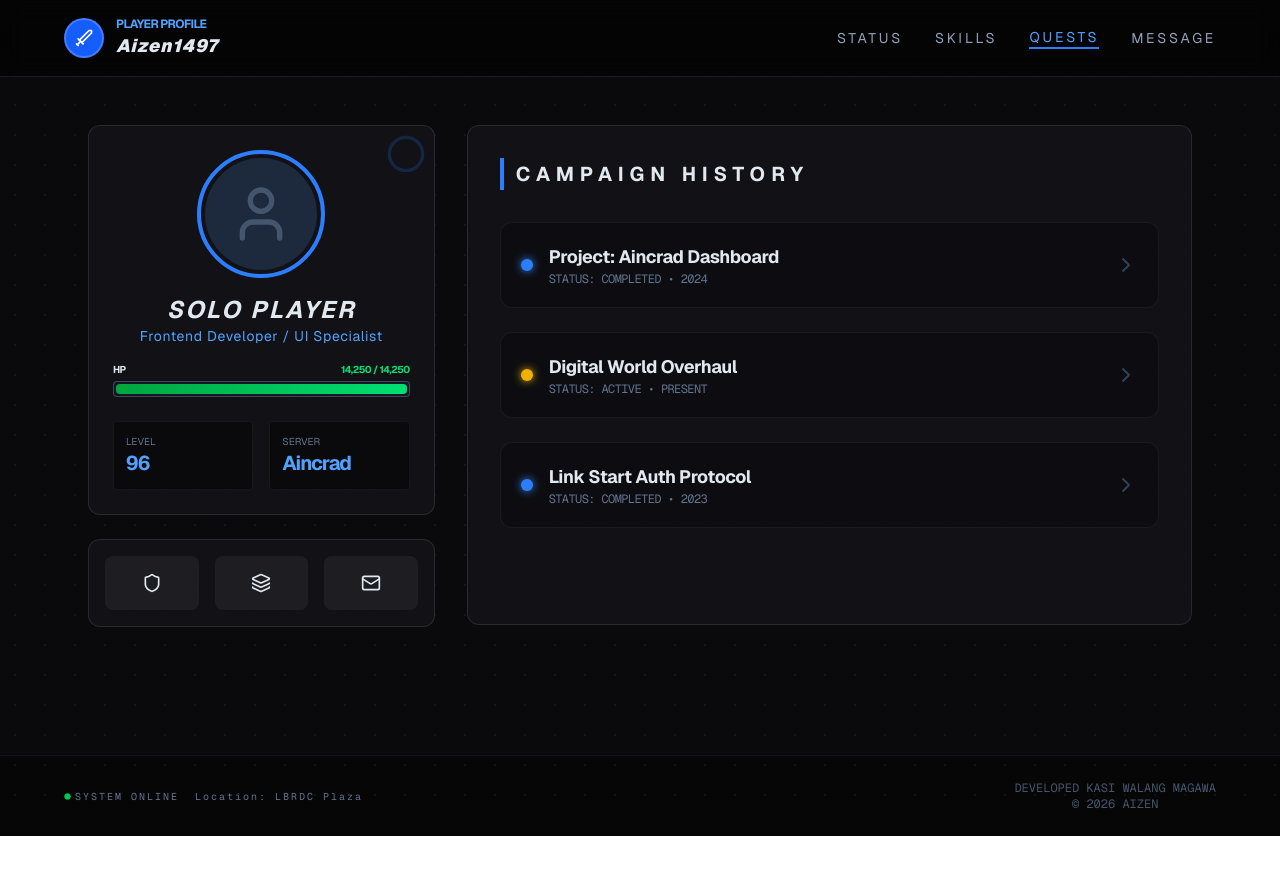
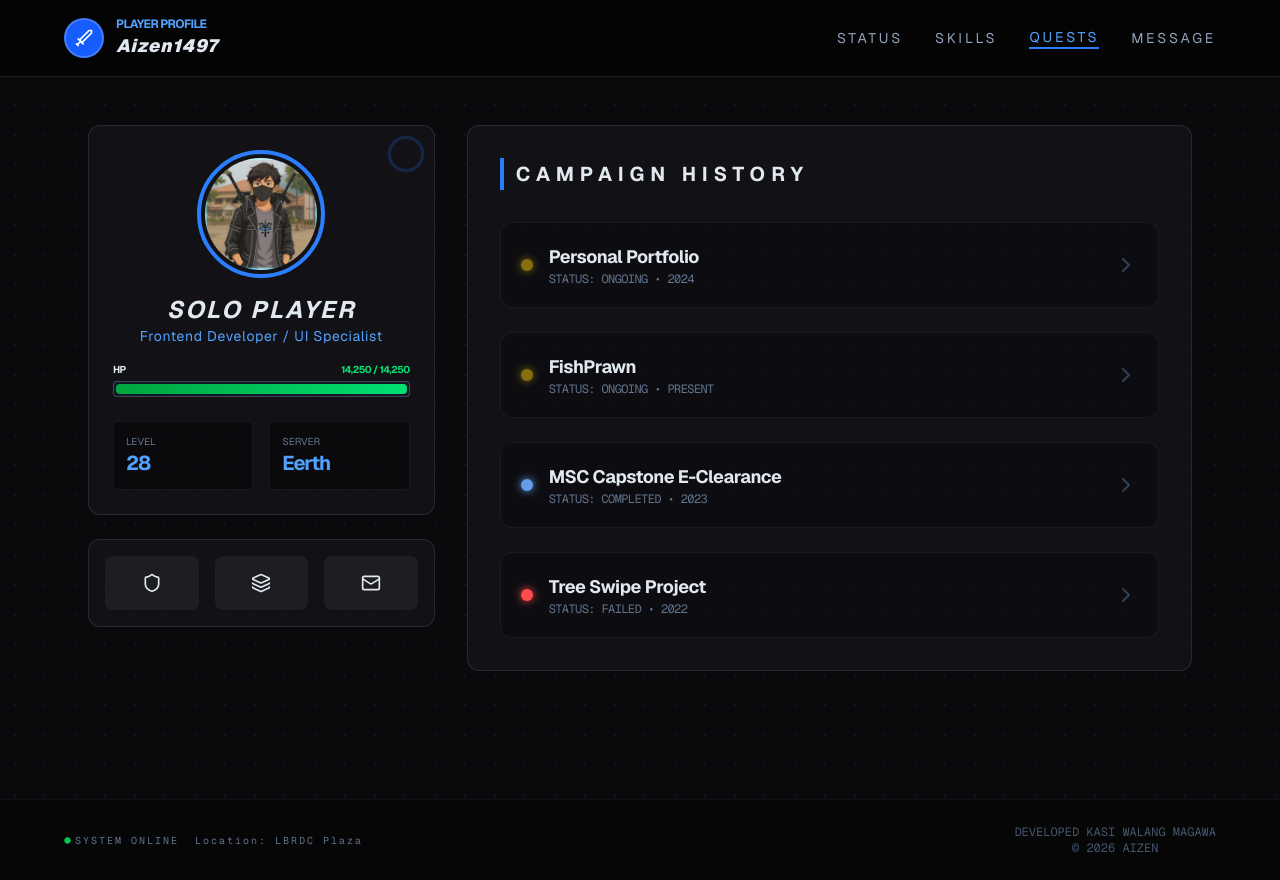
Before and after one commit to AdeptiJV26/MyProfile, a Next.js app: page / in a window 1280 px wide. Both pictures are taken after a click on the button "QUESTS". Before the commit the page ends 836 px from the top, so only its background shows below. Built offline with nearby package versions, Linux system fonts and the light colour scheme.

Commit message:
small patch

```diff
--- a/app/components/profilecard.tsx
+++ b/app/components/profilecard.tsx
@@ -1,17 +1,20 @@
-import {
-  Shield,
-  User,
-  Layers,
-  Mail,
-  Circle
-} from 'lucide-react';
+import { Shield, User, Layers, Mail, Circle } from "lucide-react";
+import Image from "next/image";
+import { useState } from "react";
 
 interface ProfileCardProps {
   hp: number;
 }
 
+export default function ProfileCard({ hp }: ProfileCardProps) {
+  const getHpColor = () => {
+    if (hp > 50) return "from-green-600 to-green-400";
+    if (hp > 20) return "from-yellow-600 to-yellow-400";
+    return "from-red-600 to-red-400 animate-pulse";
+  };
 
-export default function ProfileCard({hp}: ProfileCardProps) {
+  const [imgError, setImgError] = useState(false);
+
   return (
     <div className="lg:col-span-4 space-y-6">
       <div className="bg-[#15151a]/80 border border-white/10 rounded-xl p-6 relative overflow-hidden group">
@@ -21,32 +24,63 @@ export default function ProfileCard({hp}: ProfileCardProps) {
 
         <div className="flex flex-col items-center text-center">
           <div className="w-32 h-32 rounded-full border-4 border-blue-500 p-1 mb-4">
-                  <div className="w-full h-full rounded-full bg-slate-800 flex items-center justify-center overflow-hidden">
+            <div className="w-full h-full rounded-full bg-slate-800 flex items-center justify-center overflow-hidden relative">
+              {!imgError ? (
+                <Image
+                  src="/img/aizen.png" // Path to your public folder
+                  alt="Player Avatar"
+                  fill // Makes image fill the parent container
+                  className="object-cover"
+                  onError={() => setImgError(true)}
+                />
+              ) : (
                 <User size={64} className="text-slate-600" />
+              )}
             </div>
           </div>
-                <h2 className="text-2xl font-bold uppercase italic tracking-widest">Solo Player</h2>
-                <p className="text-blue-400 text-sm mb-4 tracking-wider">Frontend Developer / UI Specialist</p>
+          <h2 className="text-2xl font-bold uppercase italic tracking-widest">
+            Solo Player
+          </h2>
+          <p className="text-blue-400 text-sm mb-4 tracking-wider">
+            Frontend Developer / UI Specialist
+          </p>
 
           {/* Health Bar UI */}
+
           <div className="w-full space-y-1 mb-6">
             <div className="flex justify-between text-[10px] uppercase font-bold tracking-tighter">
               <span>HP</span>
-                    <span className="text-green-400">14,250 / 14,250</span>
+              <span
+                className={
+                  hp > 20
+                    ? "text-green-400"
+                    : "text-red-500 font-bold animate-pulse"
+                }
+              >
+                {Math.round(hp * 142.5).toLocaleString()} / 14,250
+              </span>
             </div>
+
             <div className="h-4 w-full bg-gray-900 border border-white/20 rounded-sm p-[2px]">
-                    <div className="h-full bg-gradient-to-r from-green-600 to-green-400 rounded-sm" style={{ width: '100%' }}></div>
+              <div
+                className={`h-full bg-gradient-to-r transition-all duration-500 rounded-sm ${getHpColor()}`}
+                style={{ width: `${hp}%` }}
+              ></div>
             </div>
           </div>
 
           <div className="grid grid-cols-2 gap-4 w-full text-left">
             <div className="bg-black/40 p-3 rounded border border-white/5">
               <div className="text-[10px] text-slate-500 uppercase">Level</div>
-                    <div className="text-xl font-bold text-blue-400 tracking-tighter">96</div>
+              <div className="text-xl font-bold text-blue-400 tracking-tighter">
+                28
+              </div>
             </div>
             <div className="bg-black/40 p-3 rounded border border-white/5">
               <div className="text-[10px] text-slate-500 uppercase">Server</div>
-                    <div className="text-xl font-bold text-blue-400 tracking-tighter">Aincrad</div>
+              <div className="text-xl font-bold text-blue-400 tracking-tighter">
+                Eerth
+              </div>
             </div>
           </div>
         </div>
@@ -54,7 +88,10 @@ export default function ProfileCard({hp}: ProfileCardProps) {
 
       <div className="bg-[#15151a]/80 border border-white/10 rounded-xl p-4 flex gap-4 overflow-x-auto">
         {[Shield, Layers, Mail].map((Icon, idx) => (
-                <button key={idx} className="flex-1 bg-white/5 p-4 rounded-lg flex items-center justify-center hover:bg-blue-600/20 hover:border-blue-500 transition-all border border-transparent">
+          <button
+            key={idx}
+            className="flex-1 bg-white/5 p-4 rounded-lg flex items-center justify-center hover:bg-blue-600/20 hover:border-blue-500 transition-all border border-transparent"
+          >
             <Icon size={20} />
           </button>
         ))}
--- a/app/pages/renderbiography.tsx
+++ b/app/pages/renderbiography.tsx
@@ -19,10 +19,10 @@ export default function RenderBio() {
 
       <div className="grid md:grid-cols-2 gap-4 mt-12">
         {[
-          { label: "Strength", value: "98/100", desc: "React Frameworks" },
-          { label: "Agility", value: "95/100", desc: "UI Performance" },
-          { label: "Intelligence", value: "92/100", desc: "Problem Solving" },
-          { label: "Luck", value: "88/100", desc: "Edge Cases" },
+          { label: "Strength", value: "28/100", desc: "React Frameworks" },
+          { label: "Agility", value: "25/100", desc: "UI Performance" },
+          { label: "Intelligence", value: "22/100", desc: "Problem Solving" },
+          { label: "Luck", value: "28/100", desc: "Edge Cases" },
         ].map((stat, i) => (
           <div
             key={i}
--- a/app/pages/renderquest.tsx
+++ b/app/pages/renderquest.tsx
@@ -1,6 +1,12 @@
 import { ChevronRight } from "lucide-react";
 
 export default function RenderQuest() {
+  const statusConfig: Record<string, string> = {
+    Completed: "bg-(--color-status-completed) shadow-[0_0_8px_#649de9]",
+    Ongoing: "bg-(--color-status-ongoing) shadow-[0_0_8px_#f1c40f] animate-pulse",
+    Failed: "bg-(--color-status-failed) shadow-[0_0_8px_#ff4b4b]",
+  };
+
   return (
     <div className="animate-in fade-in slide-in-from-right-4 duration-500">
       <div className="flex items-center gap-3 mb-8">
@@ -11,21 +17,10 @@ export default function RenderQuest() {
       </div>
       <div className="grid gap-6">
         {[
-          {
-            title: "Project: Aincrad Dashboard",
-            status: "Completed",
-            date: "2024",
-          },
-          {
-            title: "Digital World Overhaul",
-            status: "Active",
-            date: "Present",
-          },
-          {
-            title: "Link Start Auth Protocol",
-            status: "Completed",
-            date: "2023",
-          },
+          { title: "Personal Portfolio", status: "Ongoing", date: "2024" },
+          { title: "FishPrawn", status: "Ongoing", date: "Present" },
+          { title: "MSC Capstone E-Clearance", status: "Completed", date: "2023" },
+          { title: "Tree Swipe Project", status: "Failed", date: "2022" },
         ].map((quest, i) => (
           <div
             key={i}
@@ -33,10 +28,8 @@ export default function RenderQuest() {
           >
             <div className="flex items-center gap-4">
               <div
-                className={`w-3 h-3 rounded-full ${
-                  quest.status === "Completed"
-                    ? "bg-blue-500 shadow-[0_0_8px_#3b82f6]"
-                    : "bg-yellow-500 shadow-[0_0_8px_#eab308]"
+                className={`w-3 h-3 rounded-full transition-all ${
+                  statusConfig[quest.status] || "bg-slate-500"
                 }`}
               ></div>
               <div>
--- a/app/pages/renderskills.tsx
+++ b/app/pages/renderskills.tsx
@@ -4,21 +4,21 @@ export default function RenderSkills() {
   const skills = [
     {
       name: "Next.js & React",
-      level: "99%",
+      level: "19%",
       type: "Runtime Skill",
       icon: <Zap size={20} />,
       desc: "Instant Transmission of components. Re-renders faster than Kirito's dual-wielding.",
     },
     {
       name: "TypeScript",
-      level: "92%",
+      level: "12%",
       type: "Passive Parser",
       icon: <Shield size={20} />,
       desc: "Auto-deflects 'undefined is not a function' before they hit your HP bar.",
     },
     {
       name: "Tailwind CSS",
-      level: "98%",
+      level: "18%",
       type: "Runtime Skill",
       icon: <Sword size={20} />,
       desc: "Speed-running UI design. No CSS files, no survivors.",
@@ -28,18 +28,18 @@ export default function RenderSkills() {
       level: "100%",
       type: "Ultimate Skill",
       icon: <Flame size={20} />,
-      desc: "Force Push to Master. If the build fails in the pipeline, you die in real life.",
+      desc: "Attempting a git reset --hard to a version from 6 months ago without a backup. If the history is lost, the World Data is deleted.",
     },
     {
       name: "Node.js",
-      level: "85%",
+      level: "25%",
       type: "System Support",
       icon: <Terminal size={20} />,
       desc: "The backbone of the Aincrad server. Occasionally leaks memory like a glitchy floor boss.",
     },
     {
       name: "Figma",
-      level: "90%",
+      level: "11%",
       type: "Visual Unique",
       icon: <Palette size={20} />,
       desc: "Where the 'Vision' is crafted before the developers inevitably nerf it.",
--- a/app/styles/globals.css
+++ b/app/styles/globals.css
@@ -5,6 +5,11 @@
   --color-background-secondary: #c8e6c9;
   --color-main-accent: #ffb300;
   --color-main-txt: #212121;
+
+  --color-status-failed: #ff4b4b;
+  --color-status-ongoing: #f1c40f;
+  --color-status-completed: #649de9;
+
   --color-status-good: #2ecc71;
   --color-status-danger: #f1c40f;
   --color-status-critical: #c62828;
@@ -36,7 +41,6 @@
     }
   }
 
-  /* Create the utility variable */
   --animate-sao-load: progress-slide 3s ease-in-out infinite;
 }
 
```
Also changed, not shown: public/img/aizen.png (added). Lines whose indentation alone changed are shown as unchanged.
